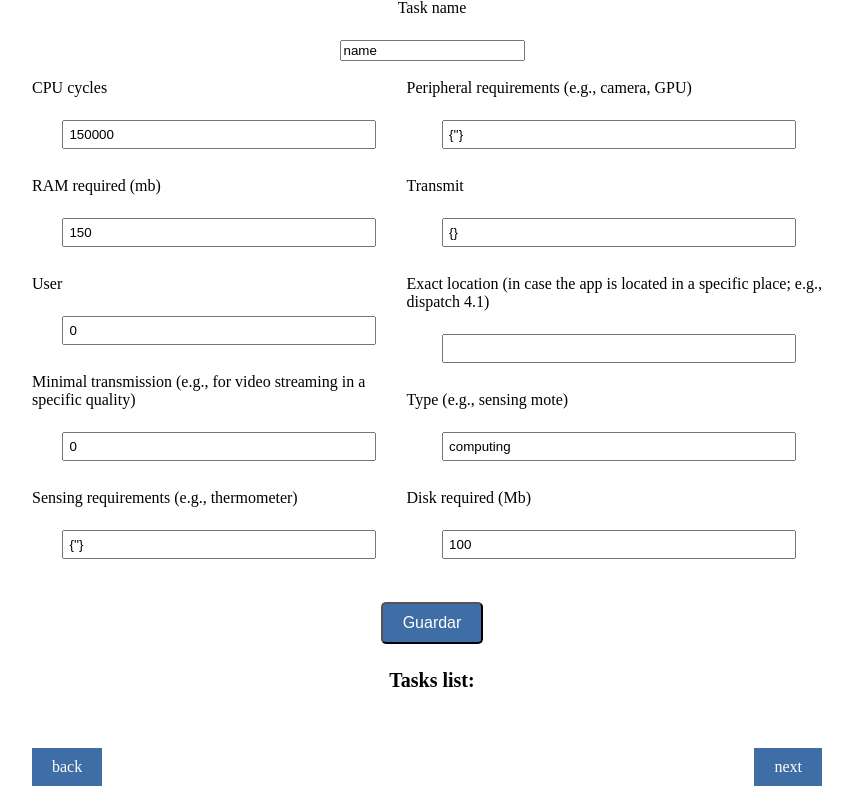
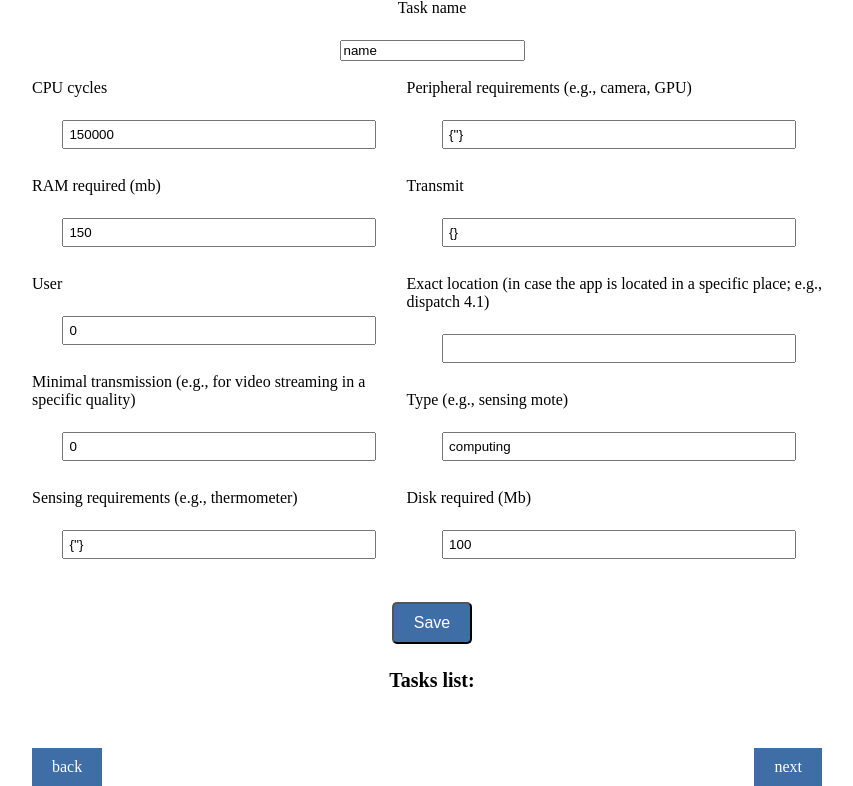
Before and after one commit to Restesia/iTAREA-RL, a Flask app: page /getTasksFromParameters in a window 1280 px wide. Shown: the part 92-878 px from the top of the page, without its empty margins (208-1061 px from the left). Run offline with Flask 3, Linux system fonts and the light colour scheme.

Commit message:
modified:   app/imain.py 	modified:   app/templates/enterTasks.html

```diff
--- a/app/imain.py
+++ b/app/imain.py
@@ -58,4 +58,5 @@ if __name__ == "__main__":
 
     # 4. Imprimir
     res += str(printerMain(cpuPercentages, solver))
-    #print(res)
+    # nodes_list
+    # tasks_list
--- a/app/templates/enterTasks.html
+++ b/app/templates/enterTasks.html
@@ -8,7 +8,7 @@
 </head>
 <body>
 
-    <!--SET A NODE-->
+    <!--SET A TASK-->
     <div class="container">
         <h1>Set the tasks</h1>
 
@@ -61,7 +61,7 @@
             </div>
             </div>
 
-            <input type="submit" value="Guardar">
+            <input type="submit" value="Save">
         </form>
 
          <!--SEE TASK LIST-->
```
